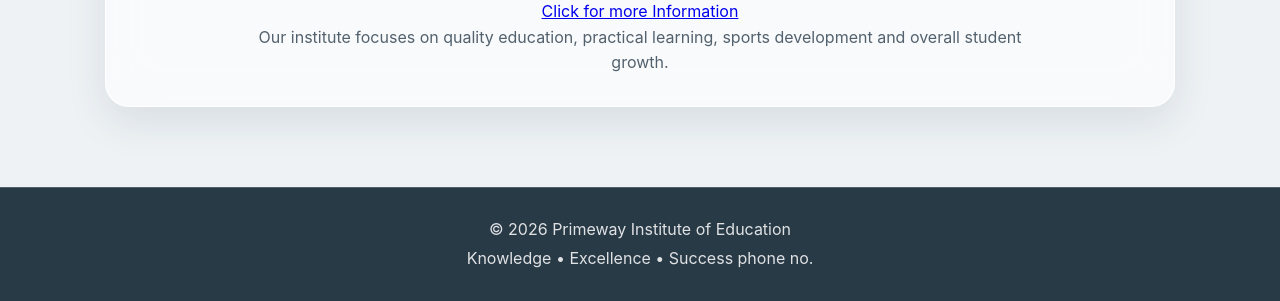
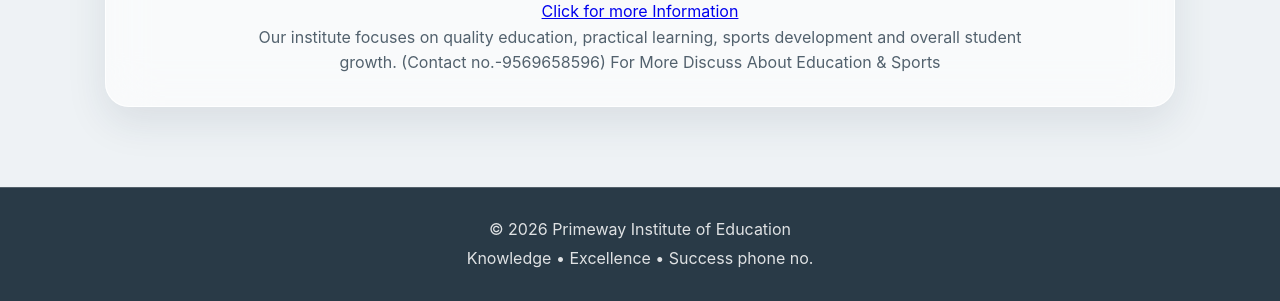
Before and after one commit to eshantnath/Primeway-institution-, a plain HTML site: page index.html in a window 1280 px wide. Shown: the part 7365-7666 px from the top of the page. Drawn offline with Linux system fonts and the light colour scheme.

Commit message:
Update index.html

```diff
--- a/index.html
+++ b/index.html
@@ -708,6 +708,9 @@
         practical learning, sports development and
         overall student growth.
 
+        (Contact no.-9569658596)
+        For More Discuss About Education & Sports
+
     </p>
 
 </div>
```
